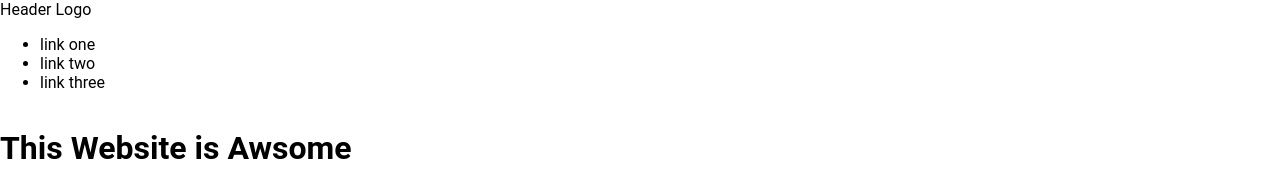
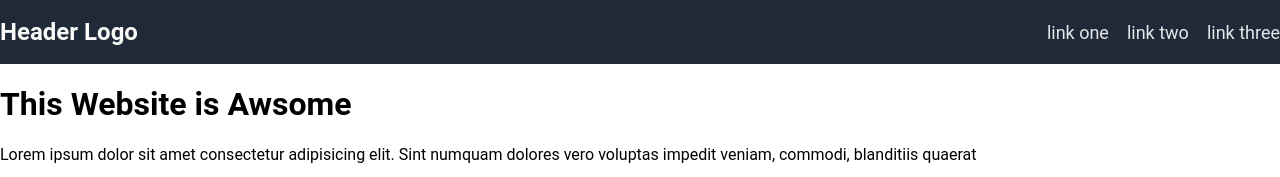
Before and after one commit to harshuljn/landing-page, a plain HTML site: page index.html in a window 1280 px wide. Shown: the top 177 px of the page. Drawn offline with Linux system fonts and the light colour scheme.

Commit message:
Style Header flex and bg

```diff
--- a/style.css
+++ b/style.css
@@ -3,6 +3,33 @@ body {
   display: flex;
   flex-direction: column;
   font-family: Roboto, "Open Sans", "Helvetica Neue", sans-serif;
+}
+
+.header {
+  background-color: #1f2937;
+  display: flex;
+  justify-content: space-between;
+  align-items: center;
+  padding: 18px 0;
+}
+
+.header .logo {
+  color: #f9faf8;
+  font-size: 24px;
+  font-weight: 700;
+}
+
+.header ul {
+  margin: 0;
+  padding: 0;
+  display: flex;
+  list-style-type: none;
+  gap: 18px;
+}
+
+.header li {
+  color: #e5e7eb;
+  font-size: 18px;
 }
 
 .footer {
```
